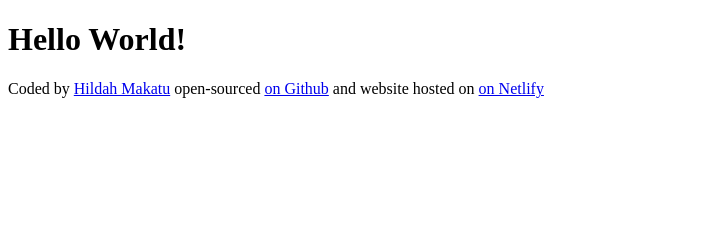
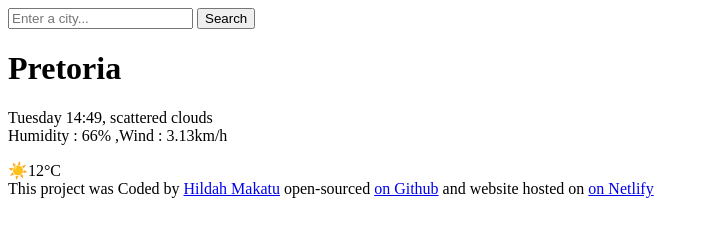
Before and after one commit to minorah/weatherFocast, a plain HTML site: page index.html in a window 1280 px wide. Shown: the whole page, without its empty margins (0-709 px from the left). Drawn offline with Linux system fonts and the light colour scheme.

Commit message:
Added the HTML to the project .

```diff
--- a/index.html
+++ b/index.html
@@ -6,11 +6,28 @@
     <title>WeatherFocast</title>
 </head>
 <body>
-    <h1>
-        Hello World!
-    </h1>
+    <header>
+       <form>
+         <input type="Search"placeholder="Enter a city..."required />
+         <input type="Submit"value="Search"/>
+       </form>
+    </header>
+    <main>
+             <div>
+            <h1>
+              Pretoria
+             </h1>
+                  <p>
+              Tuesday 14:49, scattered clouds
+                <br/>
+                 Humidity : 66% ,Wind : 3.13km/h
+               </p>
+              </div>
+              <div>☀️12°C</div>
+  </main>
+  </body>
     <footer>
-        Coded by
+        This project was Coded by
         <a href="https://github.com/minorah"target="blank">Hildah Makatu</a> open-sourced <a href="https://github.com/minorah/weatherFocast"target="blank">on Github</a> and website hosted on <a href="https://main--wfocast.netlify.app/"target="blank"> on Netlify</a>
     </footer>
 </body>
```
